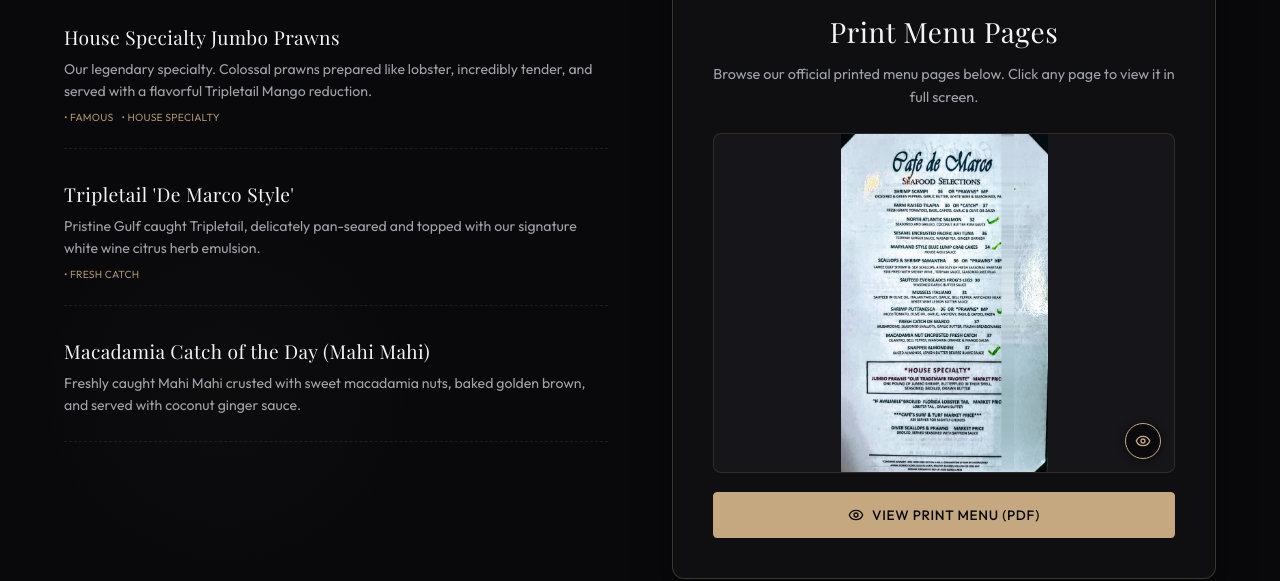
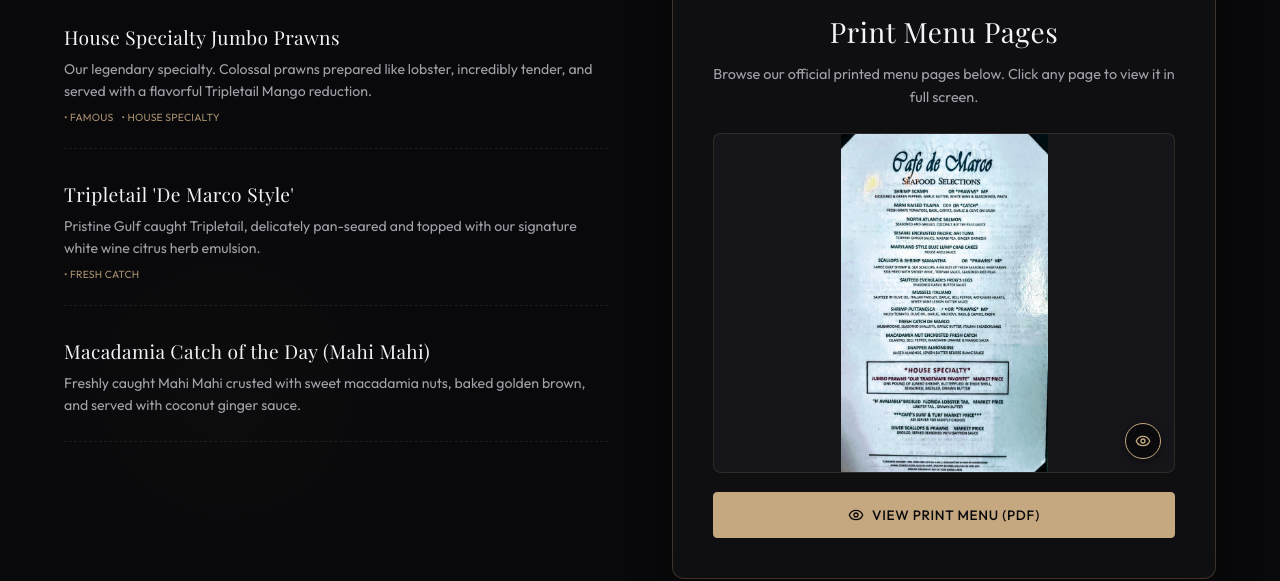
Before and after one commit to xxPhilllxx/cafe-de-marco-wesbite, a React (Vite) app: page / in a window 1280 px wide. Shown: the part 3000-3581 px from the top of the page. Built offline with nearby package versions, Linux system fonts and the light colour scheme; a web font is replaced by a local one.

Commit message:
Replace menu_redacted_1.jpg with manually redacted menu cafedemarcoMenunoprice.jpeg

```diff
--- a/src/assetsConfig.js
+++ b/src/assetsConfig.js
@@ -54,7 +54,7 @@ export const restaurantConfig = {
     menuPlaceholder: "",
     menuPdfUrl: "/docs/cafe-de-marco-menu.pdf",
     menuRedacted: [
-      "/images/menu_redacted_1.jpg"
+      "/images/cafedemarcoMenunoprice.jpeg"
     ],
     gallery: [
       "/images/Gemini_Generated_Image_5sm2kk5sm2kk5sm2~2.png",
```
Also changed, not shown: public/images/cafedemarcoMenunoprice.jpeg (added), public/images/menu_redacted_1.jpg (deleted).
